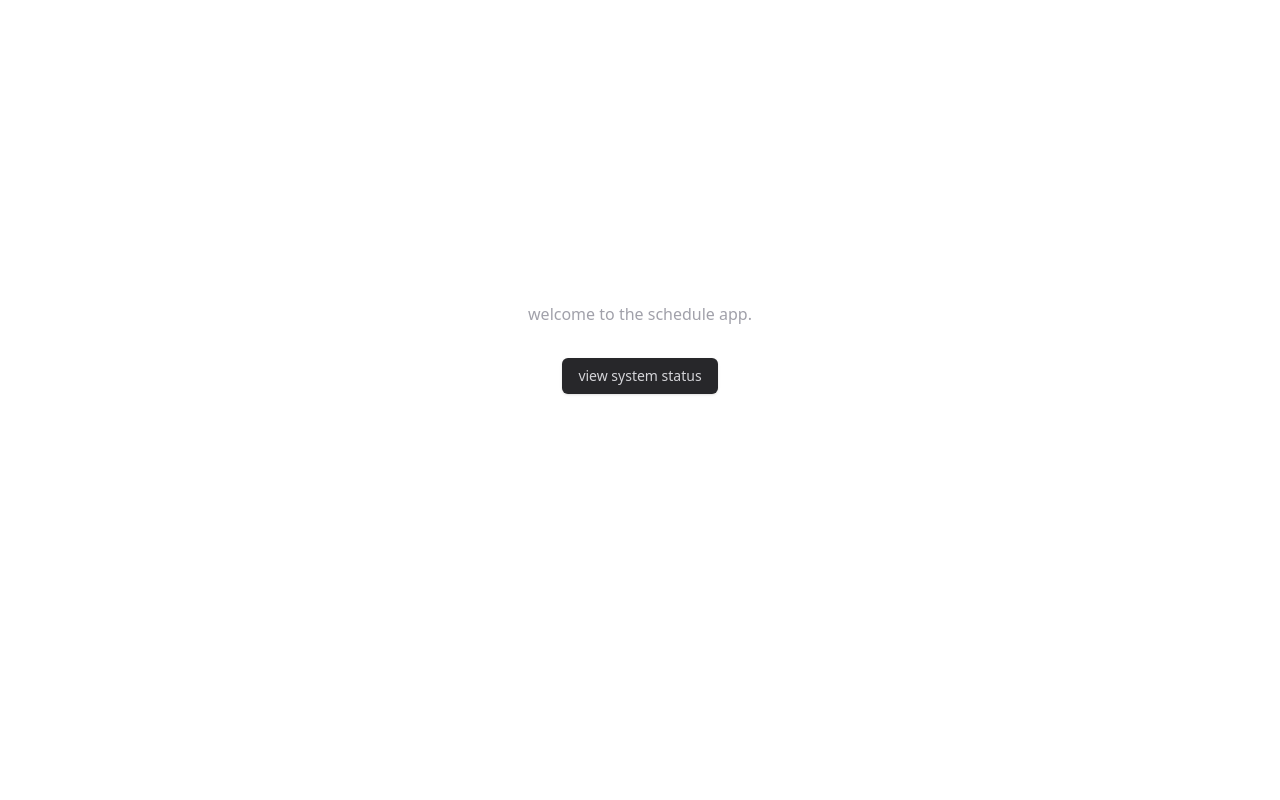
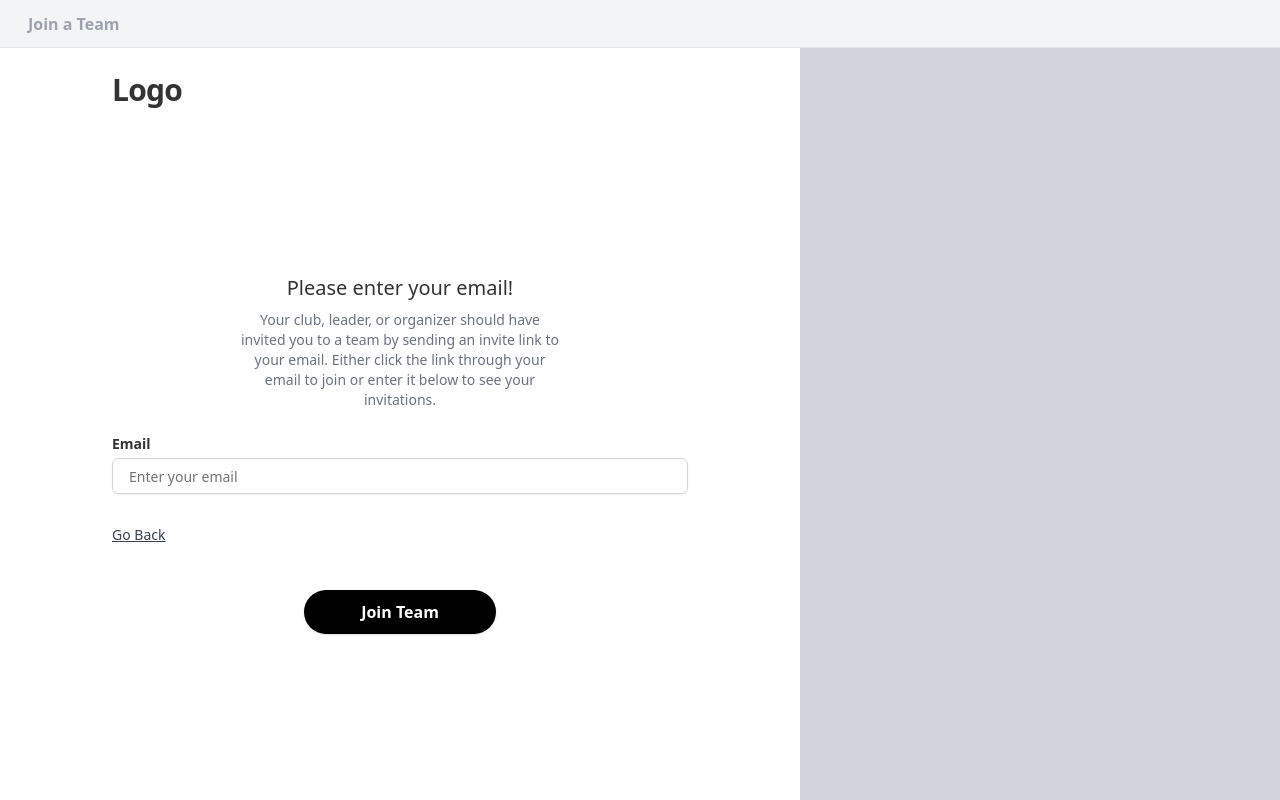
Before and after one commit to LaurierCS/ScheduleApp, a React (Vite) app in the folder frontend/: page /joinateam in a window 1280 px wide. Before the commit this address led to /. Built offline with nearby package versions, Linux system fonts and the light colour scheme; no server answers.

Commit message:
Implemented Join A Team Frontend

```diff
--- a/frontend/src/App.tsx
+++ b/frontend/src/App.tsx
@@ -3,6 +3,7 @@ import StatusDashboard from '@/components/StatusDashboard'
 import Home from '@/components/Home'
 import SignupForm from "@/components/SignupForm";
 import SigninForm from '@/components/SigninForm';
+import JoinATeam from './components/JoinATeam';
 
 function App() {
 	return (
@@ -13,6 +14,7 @@ function App() {
 				<Route path="/status" element={<StatusDashboard />} />
 				<Route path="/signup" element={<SignupForm />} />
 				<Route path="/signin" element={<SigninForm />} />
+				<Route path="/joinateam" element={<JoinATeam />} />
 				<Route path="*" element={<Navigate to="/" replace />} />
 			</Routes>
 		</Router>
--- /dev/null
+++ b/frontend/src/components/JoinATeam.tsx
@@ -0,0 +1,136 @@
+"use client";
+
+import { useState } from "react";
+import { Link } from "react-router-dom";
+import { Button } from "@/components/ui/button";
+import { Input } from "@/components/ui/input";
+
+export default function JoinATeam() {
+  const [email, setEmail] = useState("");
+  const [showErrors, setShowErrors] = useState(false);
+  const [loading, setLoading] = useState(false);
+  const [success, setSuccess] = useState("");
+
+  // Handle email validation
+  const validateEmail = (email: string) =>
+    /^([a-zA-Z0-9_\-\.]+)@([a-zA-Z0-9_\-\.]+)\.([a-zA-Z]{2,5})$/.test(email);
+
+  // Handle form submission
+  const handleSubmit = (e: React.FormEvent) => {
+    e.preventDefault();
+
+    // ERROR: Email is not valid
+    if (!validateEmail(email)) {
+      setShowErrors(true);
+      setSuccess("");
+      return;
+    }
+
+    setShowErrors(false);
+    setLoading(true);
+
+    // Fetching Invites Simulation
+    setTimeout(() => {
+      setLoading(false);
+      setSuccess("Invitation received successfully!");
+    }, 1000);
+  };
+
+  return (
+    <div className="min-h-screen w-full bg-gray-100 flex flex-col">
+      {/* Top header bar */}
+      <header className="w-full h-12 px-4 md:px-7 bg-gray-100 flex items-center border-b border-gray-200">
+        <span className="text-gray-400 font-semibold text-base">
+          Join a Team
+        </span>
+      </header>
+
+      {/* Main split layout */}
+      <main className="w-full flex flex-1 min-h-0">
+        {/* Left: Form Section */}
+        <section className="flex flex-col items-center flex-[5] bg-white min-h-full">
+          {/* Logo */}
+          <div className="flex w-full max-w-xl mx-auto px-4 md:px-0 pt-6">
+            <span className="text-3xl font-bold tracking-tight">Logo</span>
+          </div>
+          <div className="w-full max-w-xl mx-auto flex flex-col justify-center flex-1">
+            {/* Title and Instructions */}
+            <h2 className="text-xl font-medium mb-2 text-center">
+              Please enter your email!
+            </h2>
+            <p className="text-gray-500 text-sm mb-6 text-center max-w-xs mx-auto">
+              Your club, leader, or organizer should have invited you to a team
+              by sending an invite link to your email. Either click the link
+              through your email to join or enter it below to see your
+              invitations.
+            </p>
+
+            <form
+              className="w-full flex flex-col gap-5 px-4 md:px-0"
+              onSubmit={handleSubmit}
+            >
+              {/* Email input */}
+              <div>
+                <label
+                  htmlFor="email"
+                  className="block text-sm font-semibold mb-1"
+                >
+                  Email
+                </label>
+                <Input
+                  id="email"
+                  type="email"
+                  className="w-full rounded-md border border-gray-300 focus:border-black focus:ring-0 px-4 py-2"
+                  placeholder="Enter your email"
+                  value={email}
+                  onChange={(e) => {
+                    setEmail(e.target.value);
+                    if (showErrors) setShowErrors(false);
+                    if (success) setSuccess("");
+                  }}
+                  autoComplete="email"
+                  disabled={loading}
+                />
+                {/* ERROR: Invalid Email */}
+                {showErrors && (
+                  <span className="text-xs text-red-500 mt-2 block">
+                    Please enter a valid email.
+                  </span>
+                )}
+                {/* SUCCESS: Joined A Team */}
+                {success && (
+                  <span className="text-xs text-green-600 mt-2 block">
+                    {success}
+                  </span>
+                )}
+              </div>
+
+              {/* Go Back link */}
+              <div className="mt-2">
+                {/* TODO: Navigate to the Create or Join Team selection screen */}
+                <Link
+                  to="/home"
+                  className="underline text-gray-700 text-sm hover:text-black"
+                >
+                  Go Back
+                </Link>
+              </div>
+
+              {/* Join Team Button */}
+              <Button
+                type="submit"
+                className="w-1/3 mx-auto rounded-full h-11 bg-black text-white text-base font-semibold mt-6 hover:bg-gray-900"
+                disabled={loading}
+              >
+                {loading ? "Loading..." : "Join Team"}
+              </Button>
+            </form>
+          </div>
+        </section>
+
+        {/* Right: Spacer/Background */}
+        <section className="hidden md:block flex-[3] bg-gray-300 min-h-full" />
+      </main>
+    </div>
+  );
+}
```
